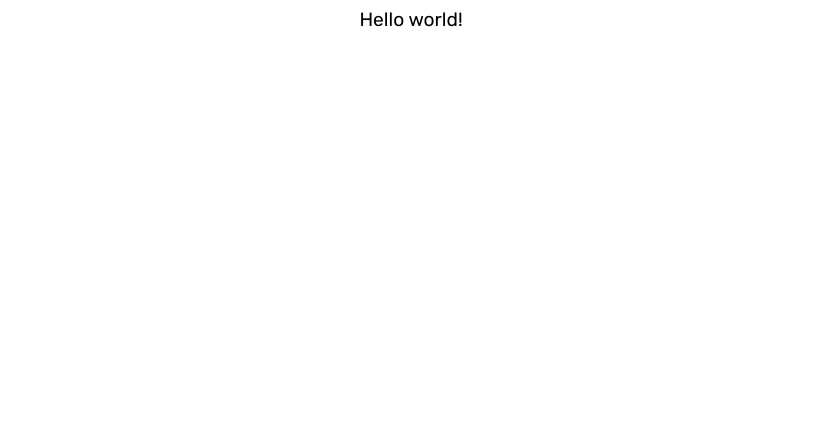
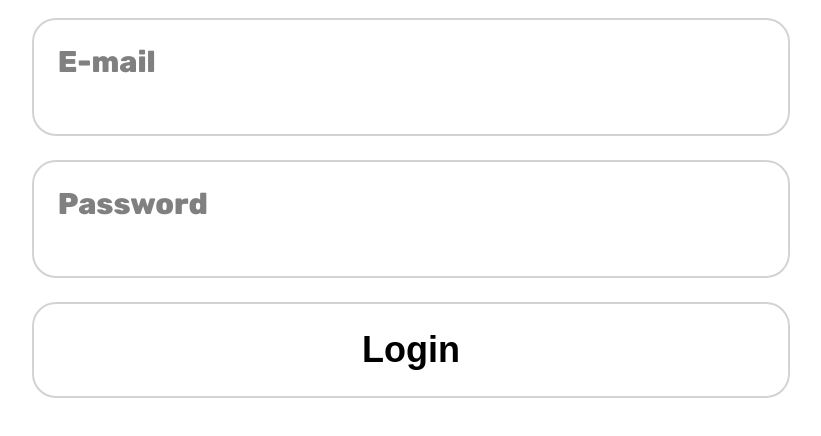
Before and after one commit to GrazianoMono/logindashboard, a React (Create React App) app: page / in a window 1280 px wide. Shown: the top 436 px of the page, without its empty margins (229-1050 px from the left). Built offline with nearby package versions, Linux system fonts and the light colour scheme.

Commit message:
feat: included in App functions to handle login

```diff
--- a/src/components/App.js
+++ b/src/components/App.js
@@ -1,11 +1,54 @@
 import '../scss/App.scss';
+import React, { useReducer, useState } from 'react';
+import Login from '../components/Login';
+import Dashboard from './Dashboard';
 
 function App() {
-  return (
-    <div className="App">
-      Hello world!
-    </div>
-  );
+	const loginReducer = (state, action) => {
+		switch (action.type) {
+			case 'success':
+				return { logged: true };
+			case 'incorrect':
+				console.log('Suca e io non ti loggo perché hai sbagliato');
+				return { logged: false };
+			default:
+				return state;
+		}
+	};
+
+	const [logged, dispatch] = useReducer(loginReducer, { logged: false });
+
+	const handleSubmit = (e) => {
+		if (password === '123456' && email === 'guest@mono.studio')
+			dispatch({ type: 'success' });
+		else dispatch({ type: 'incorrect' });
+		e.preventDefault();
+	};
+
+	const [password, setPassword] = useState('');
+	const handlePasswordChange = (e) => {
+		setPassword(e.target.value);
+	};
+
+	const [email, setEmail] = useState('');
+	const handleEmailChange = (e) => {
+		setEmail(e.target.value);
+	};
+
+	return (
+		<div className="App">
+			{!logged.logged && (
+				<Login
+					handleSubmit={handleSubmit}
+					handleEmailChange={handleEmailChange}
+					handlePasswordChange={handlePasswordChange}
+					password={password}
+					email={email}
+				/>
+			)}
+			{logged.logged && <Dashboard />}
+		</div>
+	);
 }
 
 export default App;
```
